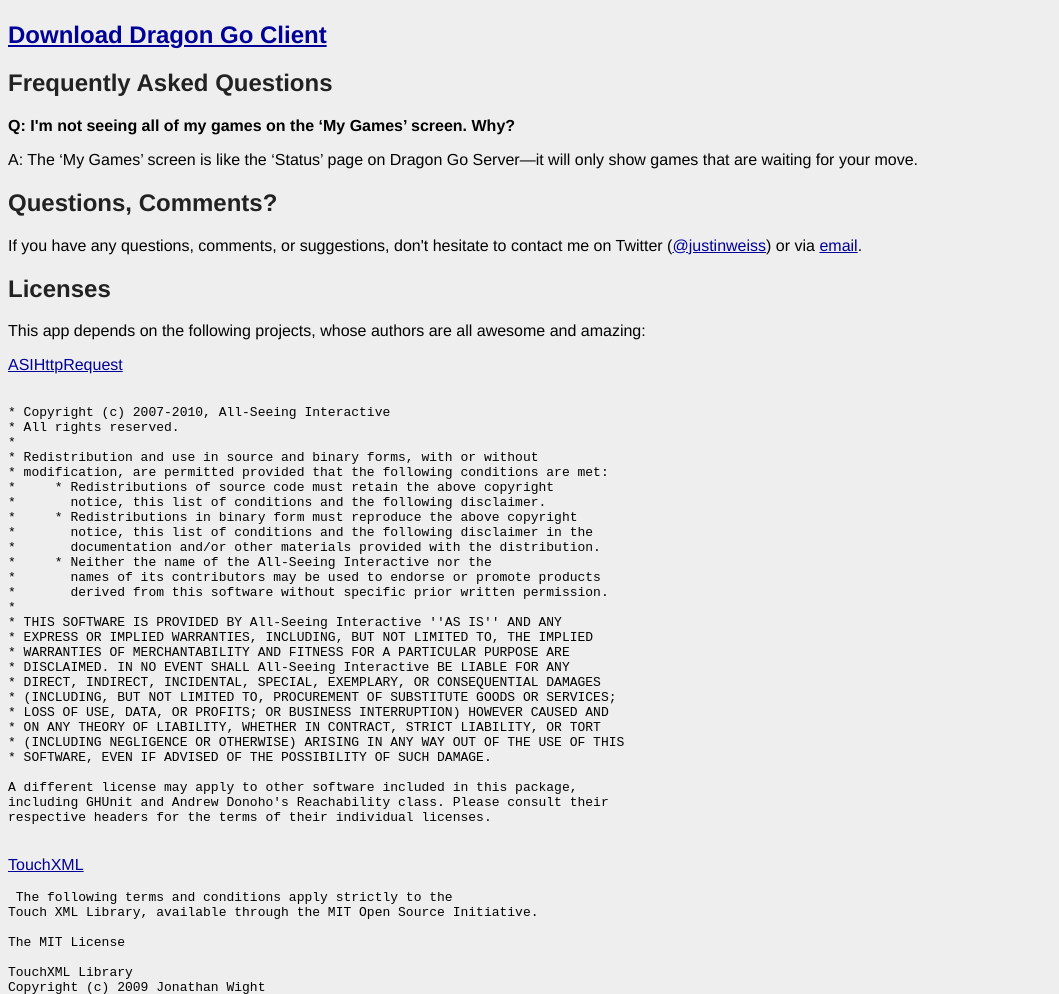
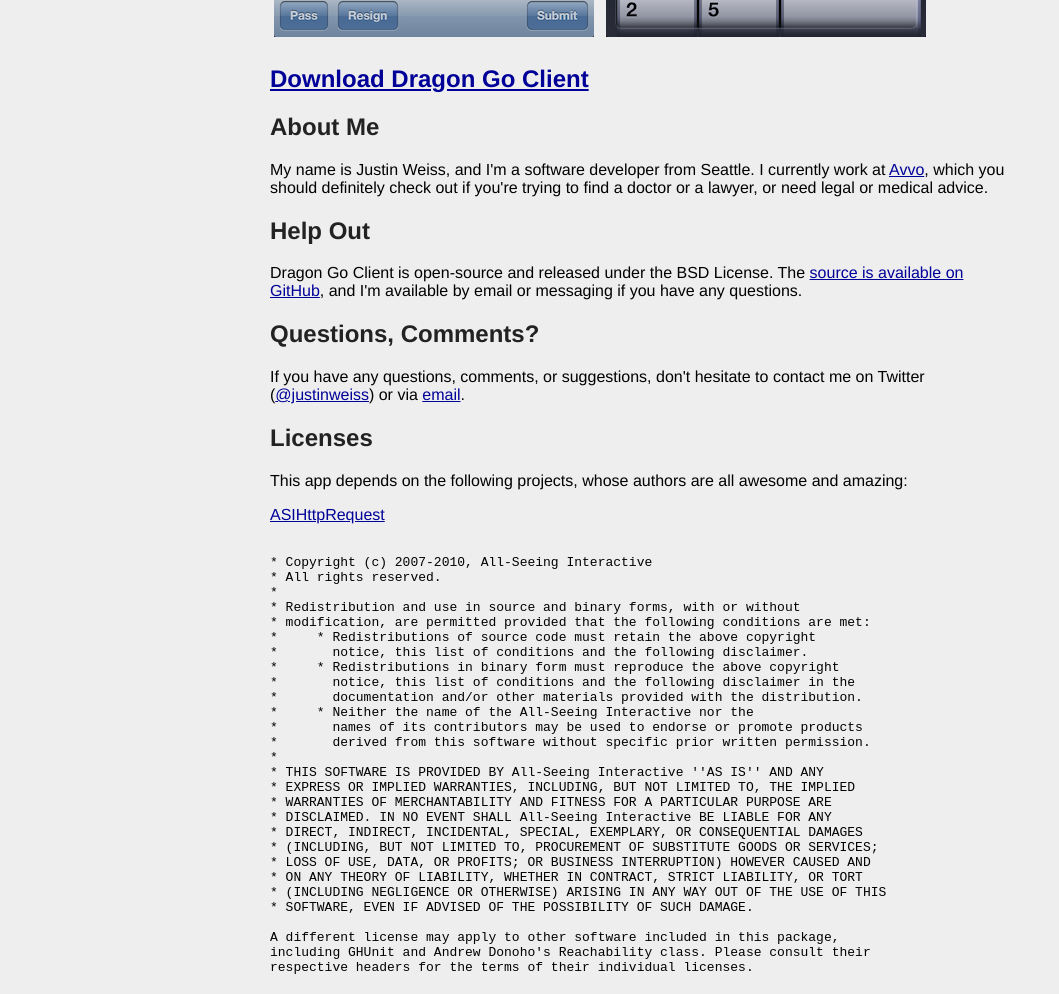
Before and after one commit to ObjectiveSeki/dragongoclient, a plain HTML site: page Site/index.html in a window 1280 px wide. Shown: the part 1343-2337 px from the top of the page, without its empty margins (0-1059 px from the left). Drawn offline with Linux system fonts and the light colour scheme.

Commit message:
Updated homepage

```diff
--- a/Site/index.html
+++ b/Site/index.html
@@ -12,6 +12,8 @@
 
       body {
         background-color: #eeeeee;
+        max-width: 740px;
+        margin: auto;
       }
 
       img {
@@ -22,9 +24,6 @@
         color: #000099;
       }
 
-      p.question {
-        font-weight: bold;
-      }
     </style>
     <script type="text/javascript">
 
@@ -45,6 +44,8 @@
     <h1>Dragon Go Client</h1>
     <p>Dragon Go Client is the easiest way to play Go on
       the Dragon Go Server from your iPhone!</p>
+
+    <h2><a href="http://itunes.apple.com/WebObjects/MZStore.woa/wa/viewSoftware?id=384372078&mt=8">Download Dragon Go Client on iTunes</a></h2>
 
     <p>The <a href="http://www.dragongoserver.net">Dragon Go Server</a>
       is a place where people around the world can get together
@@ -73,9 +74,11 @@
 
     <h2><a href="http://itunes.apple.com/WebObjects/MZStore.woa/wa/viewSoftware?id=384372078&mt=8">Download Dragon Go Client</a></h2>
 
-    <h2>Frequently Asked Questions</h2>
-    <p class="question">Q: I'm not seeing all of my games on the &#8216;My Games&#8217; screen. Why?</p>
-    <p class="answer">A: The &#8216;My Games&#8217; screen is like the &#8216;Status&#8217; page on Dragon Go Server&mdash;it will only show games that are waiting for your move.</p>
+    <h2>About Me</h2>
+    <p>My name is Justin Weiss, and I'm a software developer from Seattle. I currently work at <a href="http://www.avvo.com">Avvo</a>, which you should definitely check out if you're trying to find a doctor or a lawyer, or need legal or medical advice.</p>
+
+    <h2>Help Out</h2>
+    <p>Dragon Go Client is open-source and released under the BSD License. The <a href="https://github.com/justinweiss/dragongoclient">source is available on GitHub</a>, and I'm available by email or messaging if you have any questions.</p>
 
     <h2>Questions, Comments?</h2>
     <p>If you have any questions, comments, or suggestions, don't hesitate to contact me on Twitter (<a href="http://twitter.com/justinweiss">@justinweiss</a>) or via <a href="mailto:justin@uberweiss.org">email</a>.
@@ -151,3 +154,7 @@ WITH THE SOFTWARE OR THE USE OR OTHER DEALINGS IN THE SOFTWARE.
     <p><a href="http://fuego.sourceforge.net/">Fuego</a></p>
 
     <p>Fuego is licensed under the <a href="http://www.gnu.org/copyleft/lgpl.html">LGPL</a>.</p>
+
+    <p>And, of course, the <a href="http://dragongoserver.net">Dragon Go Server</a>, which makes all of this possible.</p>
+  </body>
+</html>
```
